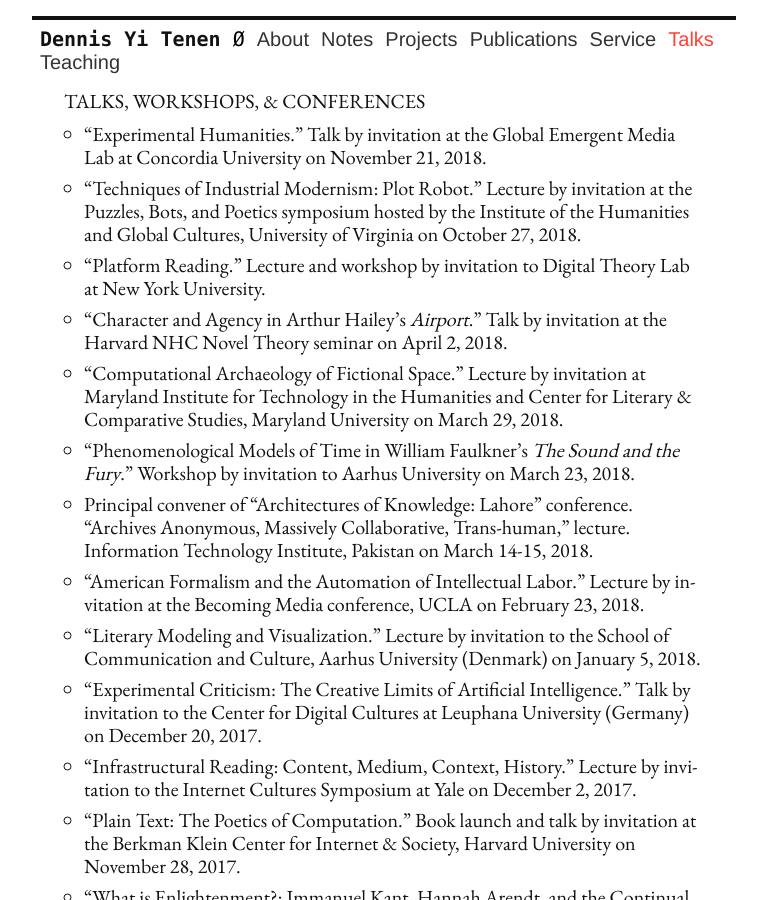
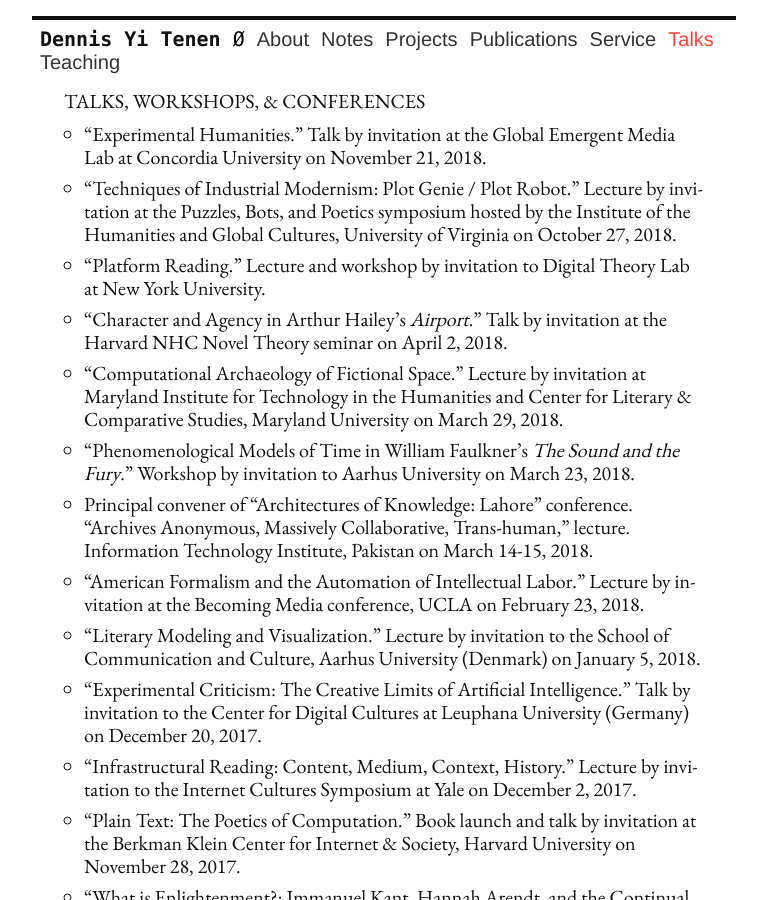
Before and after one commit to denten/denten.github.io, a Jekyll site: the page built from _pages/talks.md, in a window 1280 px wide and 900 px high. Shown: the whole window, without its empty margins (256-1023 px from the left). Built offline with Jekyll 4.4.1, drawn with Linux system fonts in a browser that asks for light colours.

Commit message:
minor update to talks

```diff
--- a/_includes/CV/06-talks.md
+++ b/_includes/CV/06-talks.md
@@ -3,11 +3,11 @@
 
 - "Experimental Humanities." Talk by invitation at the Global Emergent Media
   Lab at Concordia University on November 21, 2018.
-- "Techniques of Industrial Modernism: Plot Robot." Lecture by invitation at
+- "Techniques of Industrial Modernism: Plot Genie / Plot Robot." Lecture by invitation at
   the Puzzles, Bots, and Poetics symposium hosted by the Institute of the
 Humanities and Global Cultures, University of Virginia on October 27, 2018.
 - "Platform Reading." Lecture and workshop by invitation to Digital Theory Lab
-at New York University.
+  at New York University.
 - "Character and Agency in Arthur Hailey's *Airport*." Talk by invitation at
   the Harvard NHC Novel Theory seminar on April 2, 2018.
 - "Computational Archaeology of Fictional Space." Lecture by invitation at
```
